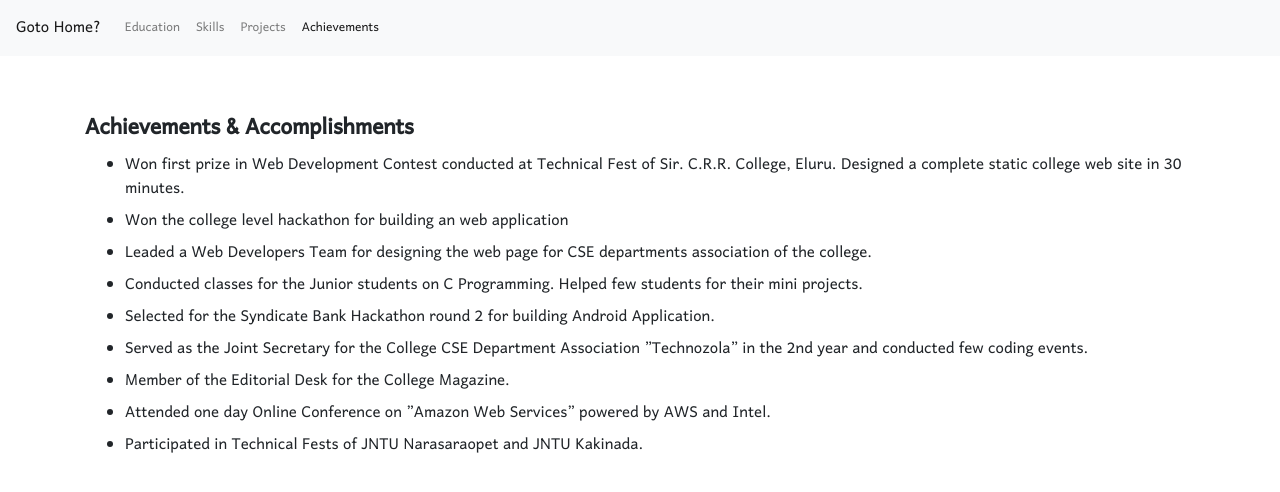
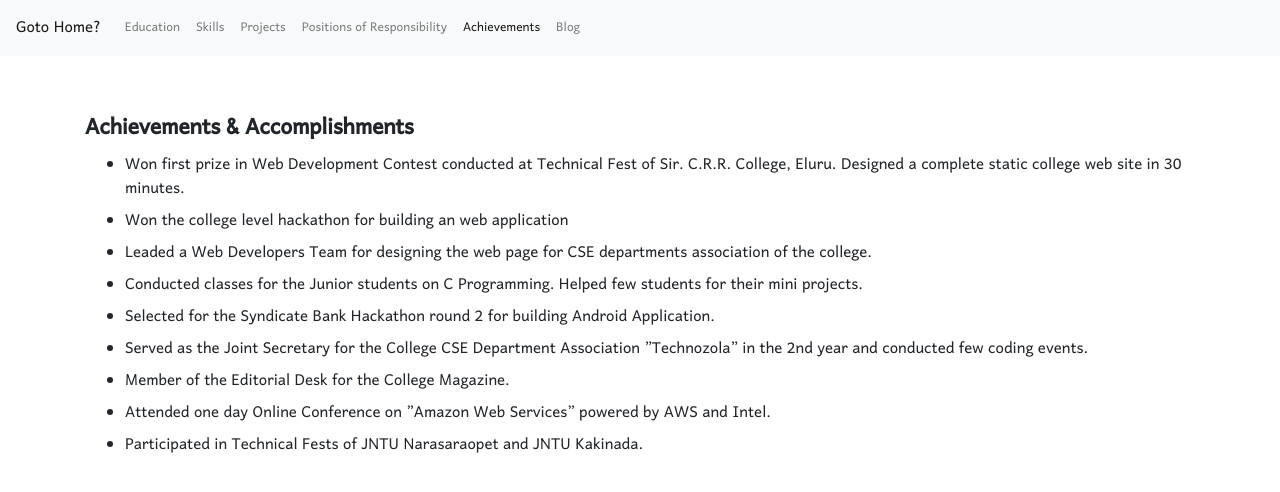
Before and after one commit to suryakandikonda/Personal-website-v5, a plain HTML site: page achievements.html in a window 1280 px wide. Drawn offline with nearby package versions, Linux system fonts and the light colour scheme.

Commit message:
Update achievements.html

```diff
--- a/achievements.html
+++ b/achievements.html
@@ -32,8 +32,14 @@
       <li class="nav-item">
         <a class="nav-link" href="projects.html">Projects</a>
       </li>
+      <li class="nav-item">
+        <a class="nav-link" href="experience.html">Positions of Responsibility</a>
+      </li>
       <li class="nav-item active">
         <a class="nav-link" href="achievements.html">Achievements<span class="sr-only">(current)</span></a>
+      </li>
+      <li class="nav-item">
+        <a class="nav-link" href="https://suryakandikonda.blogspot.com/" target="_blank">Blog</a>
       </li>
 
     </ul>
```
